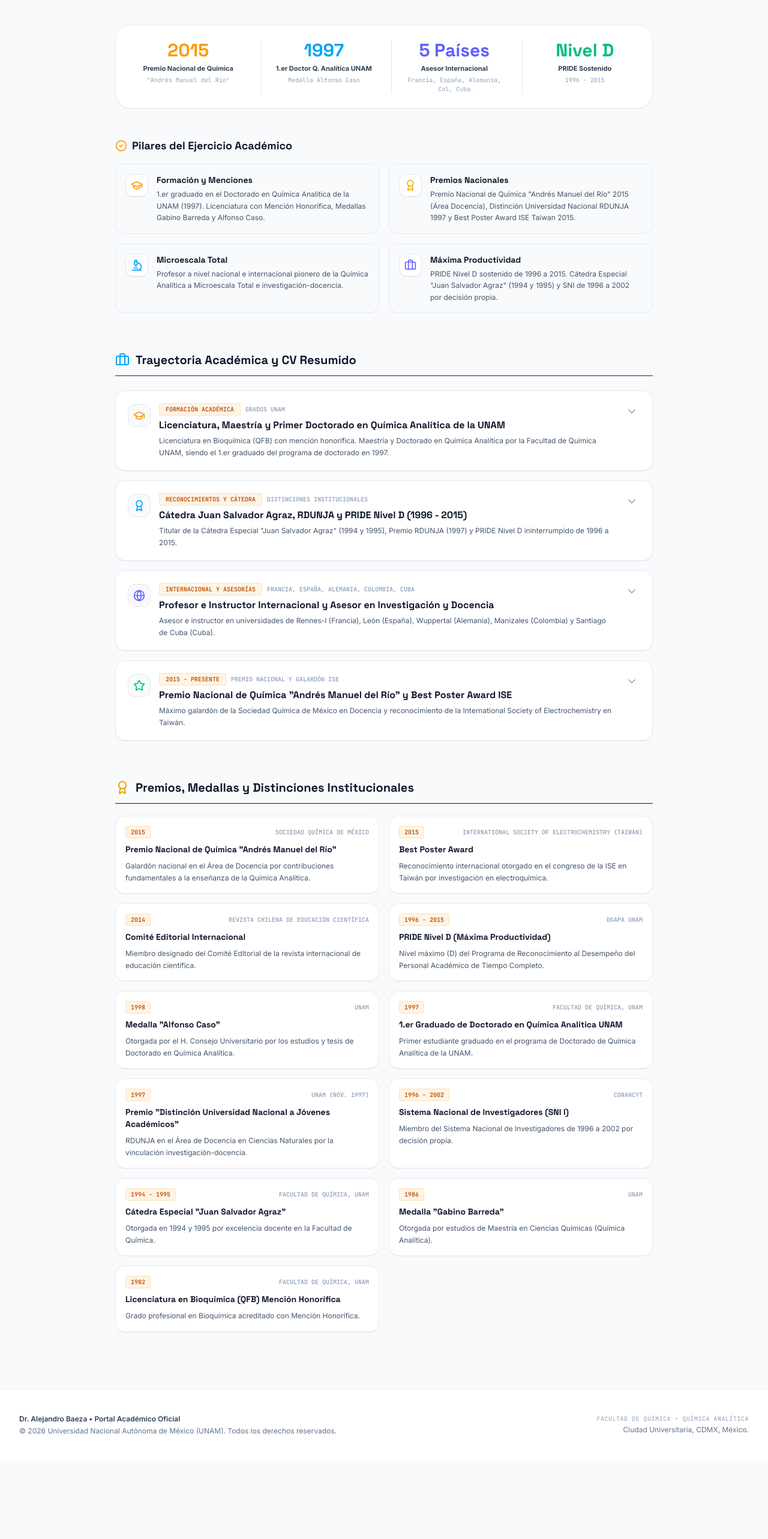
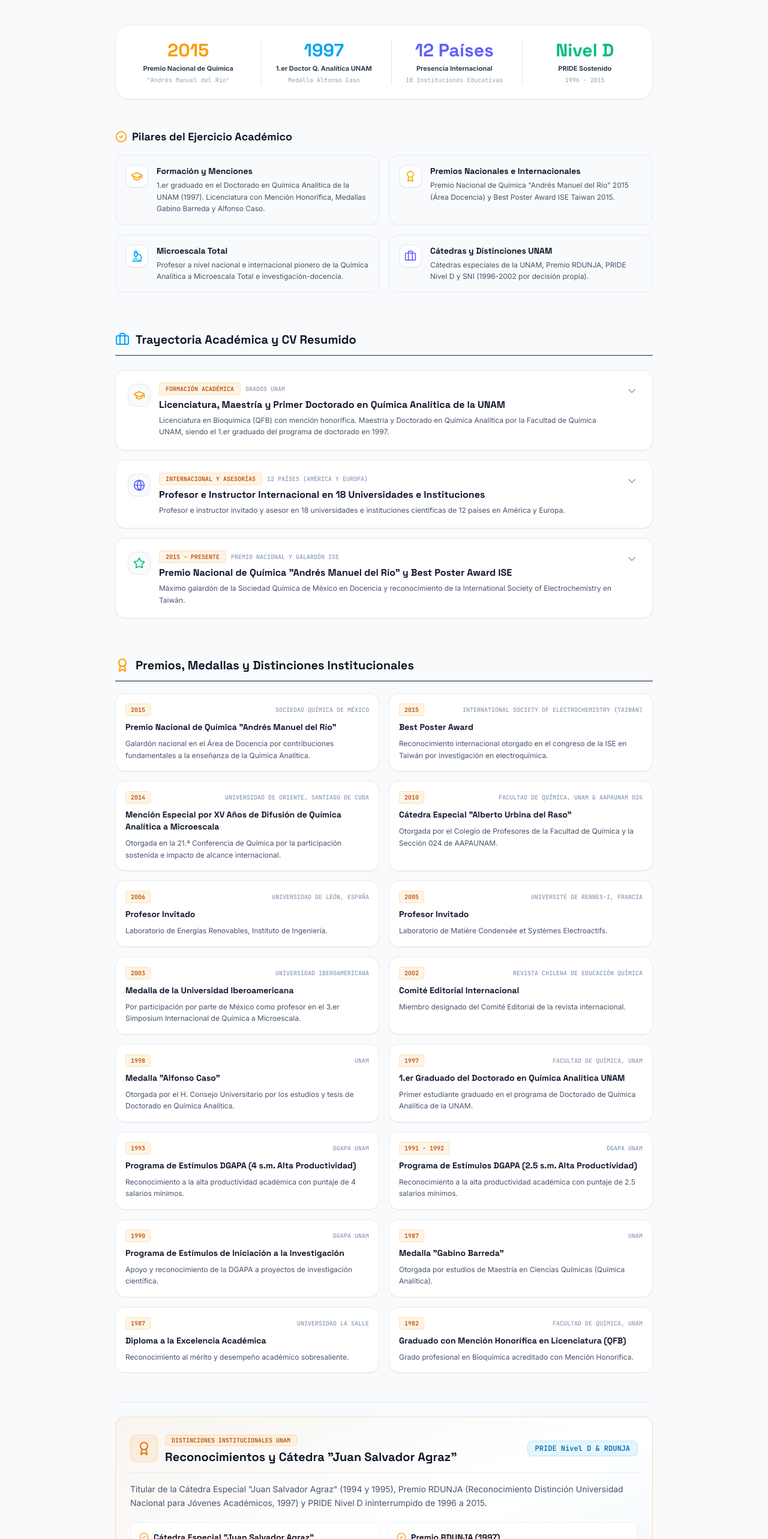
Before and after one commit to alex-baeza/microelectrochem, a React (Vite) app: page / in a window 1280 px wide. Shown: the part 1215-3781 px from the top of the page at 60% size. Before the commit the page ends 3649 px from the top, so only its background shows below. Built offline with nearby package versions, Linux system fonts and the light colour scheme.

Commit message:
agregando foto perfil, actualizando premios y paises

```diff
--- a/src/components/AboutProfile.tsx
+++ b/src/components/AboutProfile.tsx
@@ -4,9 +4,9 @@ import { Award, GraduationCap, Briefcase, Microscope, BookOpen, Sparkles, Chevro
 
 const HIGHLIGHTS = [
   { icon: <GraduationCap className="h-5 w-5 text-amber-500" />, title: 'Formación y Menciones', text: '1.er graduado en el Doctorado en Química Analítica de la UNAM (1997). Licenciatura con Mención Honorífica, Medallas Gabino Barreda y Alfonso Caso.' },
-  { icon: <Award className="h-5 w-5 text-yellow-500" />, title: 'Premios Nacionales', text: 'Premio Nacional de Química "Andrés Manuel del Río" 2015 (Área Docencia), Distinción Universidad Nacional RDUNJA 1997 y Best Poster Award ISE Taiwan 2015.' },
+  { icon: <Award className="h-5 w-5 text-yellow-500" />, title: 'Premios Nacionales e Internacionales', text: 'Premio Nacional de Química "Andrés Manuel del Río" 2015 (Área Docencia) y Best Poster Award ISE Taiwan 2015.' },
   { icon: <Microscope className="h-5 w-5 text-sky-500" />, title: 'Microescala Total', text: 'Profesor a nivel nacional e internacional pionero de la Química Analítica a Microescala Total e investigación-docencia.' },
-  { icon: <Briefcase className="h-5 w-5 text-indigo-500" />, title: 'Máxima Productividad', text: 'PRIDE Nivel D sostenido de 1996 a 2015. Cátedra Especial "Juan Salvador Agraz" (1994 y 1995) y SNI de 1996 a 2002 por decisión propia.' }
+  { icon: <Briefcase className="h-5 w-5 text-indigo-500" />, title: 'Cátedras y Distinciones UNAM', text: 'Cátedras especiales de la UNAM, Premio RDUNJA, PRIDE Nivel D y SNI (1996-2002 por decisión propia).' }
 ];
 
 const SEMBLANZA_PERIODS = [
@@ -24,35 +24,27 @@ const SEMBLANZA_PERIODS = [
     ]
   },
   {
-    id: 'catedra-premios',
-    period: 'Reconocimientos y Cátedra',
-    badge: 'Distinciones Institucionales',
-    title: 'Cátedra Juan Salvador Agraz, RDUNJA y PRIDE Nivel D (1996 - 2015)',
-    icon: <Award className="h-5 w-5 text-sky-500" />,
-    summary: 'Titular de la Cátedra Especial "Juan Salvador Agraz" (1994 y 1995), Premio RDUNJA (1997) y PRIDE Nivel D ininterrumpido de 1996 a 2015.',
-    details: [
-      'Titular de la Cátedra Especial "Juan Salvador Agraz" en 1994 y 1995 por excelencia en docencia en la Facultad de Química.',
-      'Premio "Distinción Universidad Nacional a Jóvenes Académicos" (RDUNJA) en el área de Docencia en Ciencias Naturales en noviembre de 1997.',
-      'Sostenido en el programa de máxima productividad académica: PRIDE Nivel D desde 1996 hasta 2015.',
-      'Miembro del Sistema Nacional de Investigadores (SNI Nivel I) de 1996 a 2002 por decisión propia.'
-    ]
-  },
-  {
     id: 'proyeccion-internacional',
     period: 'Internacional y Asesorías',
-    badge: 'Francia, España, Alemania, Colombia, Cuba',
-    title: 'Profesor e Instructor Internacional y Asesor en Investigación y Docencia',
+    badge: '12 Países (América y Europa)',
+    title: 'Profesor e Instructor Internacional en 18 Universidades e Instituciones',
     icon: <Globe className="h-5 w-5 text-indigo-500" />,
-    summary: 'Asesor e instructor en universidades de Rennes-I (Francia), León (España), Wuppertal (Alemania), Manizales (Colombia) y Santiago de Cuba (Cuba).',
+    summary: 'Profesor e instructor invitado y asesor en 18 universidades e instituciones científicas de 12 países en América y Europa.',
     details: [
-      'Profesor reconocido a nivel nacional e internacional de Química Analítica a Microescala Total.',
-      'Ha fungido como Asesor en Investigación y Docencia en instituciones de gran prestigio internacional:',
-      '• Université de Rennes-I (Francia)',
-      '• Universidad de León (España)',
-      '• Bergische Universität Wuppertal (Alemania)',
-      '• Universidad de Manizales (Colombia)',
-      '• Universidad de Oriente (Santiago de Cuba, Cuba)',
-      '2014: Nombrado Miembro del Comité Editorial de la Revista Chilena de Educación Científica.'
+      'Profesor e instructor reconocido de Química Analítica a Microescala Total y Electroquímica en 18 instituciones académicas internacionales:',
+      '• Cuba: Universidad de La Habana, Universidad Central de Las Villas y Universidad de Oriente (Santiago de Cuba)',
+      '• Colombia: Universidad Católica (Pereira), Universidad de Córdoba (Montería), Universidad de Medellín, Universidad de Caldas (Manizales) y Universidad del Quindío (Armenia)',
+      '• Perú: Universidad de Lima',
+      '• Chile: Universidad de Ciencias de la Educación (Santiago)',
+      '• Argentina: Universidad de Córdoba',
+      '• Uruguay: Universidad Oriental del Uruguay (Montevideo)',
+      '• Ecuador: Universidad Central del Ecuador (Quito)',
+      '• Guatemala: Universidad San Carlos',
+      '• Francia: Université de Rennes-I',
+      '• España: Instituto de Investigación de Recursos Naturales (León)',
+      '• Alemania: Bergische Universität (Wuppertal)',
+      '• México: Centro Internacional de Mejoramiento de Maíz y Trigo (CIMMYT, Chapingo) y UNAM',
+      '2002-2014: Miembro del Comité Editorial de la Revista Chilena de Educación Química.'
     ]
   },
   {
@@ -72,15 +64,20 @@ const SEMBLANZA_PERIODS = [
 const AWARDS_LIST = [
   { year: '2015', name: 'Premio Nacional de Química "Andrés Manuel del Río"', entity: 'Sociedad Química de México', desc: 'Galardón nacional en el Área de Docencia por contribuciones fundamentales a la enseñanza de la Química Analítica.' },
   { year: '2015', name: 'Best Poster Award', entity: 'International Society of Electrochemistry (Taiwan)', desc: 'Reconocimiento internacional otorgado en el congreso de la ISE en Taiwán por investigación en electroquímica.' },
-  { year: '2014', name: 'Comité Editorial Internacional', entity: 'Revista Chilena de Educación Científica', desc: 'Miembro designado del Comité Editorial de la revista internacional de educación científica.' },
-  { year: '1996 - 2015', name: 'PRIDE Nivel D (Máxima Productividad)', entity: 'DGAPA UNAM', desc: 'Nivel máximo (D) del Programa de Reconocimiento al Desempeño del Personal Académico de Tiempo Completo.' },
+  { year: '2014', name: 'Mención Especial por XV Años de Difusión de Química Analítica a Microescala', entity: 'Universidad de Oriente, Santiago de Cuba', desc: 'Otorgada en la 21.ª Conferencia de Química por la participación sostenida e impacto de alcance internacional.' },
+  { year: '2010', name: 'Cátedra Especial "Alberto Urbina del Raso"', entity: 'Facultad de Química, UNAM & AAPAUNAM 024', desc: 'Otorgada por el Colegio de Profesores de la Facultad de Química y la Sección 024 de AAPAUNAM.' },
+  { year: '2006', name: 'Profesor Invitado', entity: 'Universidad de León, España', desc: 'Laboratorio de Energías Renovables, Instituto de Ingeniería.' },
+  { year: '2005', name: 'Profesor Invitado', entity: 'Université de Rennes-I, Francia', desc: 'Laboratorio de Matière Condensée et Systèmes Electroactifs.' },
+  { year: '2003', name: 'Medalla de la Universidad Iberoamericana', entity: 'Universidad Iberoamericana', desc: 'Por participación por parte de México como profesor en el 3.er Simposium Internacional de Química a Microescala.' },
+  { year: '2002', name: 'Comité Editorial Internacional', entity: 'Revista Chilena de Educación Química', desc: 'Miembro designado del Comité Editorial de la revista internacional.' },
   { year: '1998', name: 'Medalla "Alfonso Caso"', entity: 'UNAM', desc: 'Otorgada por el H. Consejo Universitario por los estudios y tesis de Doctorado en Química Analítica.' },
-  { year: '1997', name: '1.er Graduado de Doctorado en Química Analítica UNAM', entity: 'Facultad de Química, UNAM', desc: 'Primer estudiante graduado en el programa de Doctorado de Química Analítica de la UNAM.' },
-  { year: '1997', name: 'Premio "Distinción Universidad Nacional a Jóvenes Académicos"', entity: 'UNAM (Nov. 1997)', desc: 'RDUNJA en el Área de Docencia en Ciencias Naturales por la vinculación investigación-docencia.' },
-  { year: '1996 - 2002', name: 'Sistema Nacional de Investigadores (SNI I)', entity: 'CONAHCYT', desc: 'Miembro del Sistema Nacional de Investigadores de 1996 a 2002 por decisión propia.' },
-  { year: '1994 - 1995', name: 'Cátedra Especial "Juan Salvador Agraz"', entity: 'Facultad de Química, UNAM', desc: 'Otorgada en 1994 y 1995 por excelencia docente en la Facultad de Química.' },
-  { year: '1986', name: 'Medalla "Gabino Barreda"', entity: 'UNAM', desc: 'Otorgada por estudios de Maestría en Ciencias Químicas (Química Analítica).' },
-  { year: '1982', name: 'Licenciatura en Bioquímica (QFB) Mención Honorífica', entity: 'Facultad de Química, UNAM', desc: 'Grado profesional en Bioquímica acreditado con Mención Honorífica.' }
+  { year: '1997', name: '1.er Graduado del Doctorado en Química Analítica UNAM', entity: 'Facultad de Química, UNAM', desc: 'Primer estudiante graduado en el programa de Doctorado de Química Analítica de la UNAM.' },
+  { year: '1993', name: 'Programa de Estímulos DGAPA (4 s.m. Alta Productividad)', entity: 'DGAPA UNAM', desc: 'Reconocimiento a la alta productividad académica con puntaje de 4 salarios mínimos.' },
+  { year: '1991 - 1992', name: 'Programa de Estímulos DGAPA (2.5 s.m. Alta Productividad)', entity: 'DGAPA UNAM', desc: 'Reconocimiento a la alta productividad académica con puntaje de 2.5 salarios mínimos.' },
+  { year: '1990', name: 'Programa de Estímulos de Iniciación a la Investigación', entity: 'DGAPA UNAM', desc: 'Apoyo y reconocimiento de la DGAPA a proyectos de investigación científica.' },
+  { year: '1987', name: 'Medalla "Gabino Barreda"', entity: 'UNAM', desc: 'Otorgada por estudios de Maestría en Ciencias Químicas (Química Analítica).' },
+  { year: '1987', name: 'Diploma a la Excelencia Académica', entity: 'Universidad La Salle', desc: 'Reconocimiento al mérito y desempeño académico sobresaliente.' },
+  { year: '1982', name: 'Graduado con Mención Honorífica en Licenciatura (QFB)', entity: 'Facultad de Química, UNAM', desc: 'Grado profesional en Bioquímica acreditado con Mención Honorífica.' }
 ];
 
 export default function AboutProfile() {
@@ -114,9 +111,9 @@ export default function AboutProfile() {
             <span className="block text-[10px] font-mono text-slate-400">Medalla Alfonso Caso</span>
           </div>
           <div className="space-y-1 md:border-l border-slate-200 dark:border-slate-800 md:pl-4">
-            <span className="block text-2xl md:text-3xl font-display font-black text-indigo-500">5 Países</span>
-            <span className="block text-[11px] font-sans font-bold text-slate-700 dark:text-slate-300">Asesor Internacional</span>
-            <span className="block text-[10px] font-mono text-slate-400">Francia, España, Alemania, Col, Cuba</span>
+            <span className="block text-2xl md:text-3xl font-display font-black text-indigo-500">12 Países</span>
+            <span className="block text-[11px] font-sans font-bold text-slate-700 dark:text-slate-300">Presencia Internacional</span>
+            <span className="block text-[10px] font-mono text-slate-400">18 Instituciones Educativas</span>
           </div>
           <div className="space-y-1 border-l border-slate-200 dark:border-slate-800 pl-4">
             <span className="block text-2xl md:text-3xl font-display font-black text-emerald-500">Nivel D</span>
@@ -257,6 +254,76 @@ export default function AboutProfile() {
         </div>
       </div>
 
+      {/* 6. Reconocimientos y Cátedras Institucionales (Sección independiente al final) */}
+      <div className="space-y-4 pt-6 border-t border-slate-200/80 dark:border-slate-800">
+        <div className="p-5 sm:p-6 bg-gradient-to-br from-amber-500/5 via-white to-sky-500/5 dark:from-amber-500/10 dark:via-slate-900 dark:to-sky-500/10 border border-amber-500/30 dark:border-amber-500/30 rounded-2xl shadow-2xs space-y-4">
+          <div className="flex flex-wrap items-center justify-between gap-2 border-b pb-3 border-slate-200/80 dark:border-slate-800">
+            <div className="flex items-center space-x-3">
+              <div className="p-2.5 bg-amber-500/10 text-amber-600 dark:text-amber-400 rounded-xl border border-amber-500/20 shrink-0">
+                <Award className="h-6 w-6" />
+              </div>
+              <div>
+                <span className="px-2.5 py-0.5 bg-amber-500/10 text-amber-700 dark:text-amber-400 font-mono text-[10px] font-extrabold uppercase rounded border border-amber-500/20">
+                  Distinciones Institucionales UNAM
+                </span>
+                <h4 className="font-display font-black text-lg sm:text-xl text-slate-900 dark:text-slate-50 mt-1">
+                  Reconocimientos y Cátedra "Juan Salvador Agraz"
+                </h4>
+              </div>
+            </div>
+            <span className="px-3 py-1 bg-sky-500/10 text-sky-700 dark:text-sky-400 font-mono text-xs font-bold rounded-lg border border-sky-500/20">
+              PRIDE Nivel D & RDUNJA
+            </span>
+          </div>
+
+          <p className="text-xs sm:text-sm text-slate-600 dark:text-slate-300 font-sans leading-relaxed">
+            Titular de la Cátedra Especial "Juan Salvador Agraz" (1994 y 1995), Premio RDUNJA (Reconocimiento Distinción Universidad Nacional para Jóvenes Académicos, 1997) y PRIDE Nivel D ininterrumpido de 1996 a 2015.
+          </p>
+
+          <div className="grid grid-cols-1 md:grid-cols-2 gap-3 pt-1">
+            <div className="p-3.5 bg-white/80 dark:bg-slate-950/60 rounded-xl border border-slate-200/60 dark:border-slate-800 space-y-1">
+              <h5 className="font-display font-bold text-xs sm:text-sm text-slate-900 dark:text-slate-100 flex items-center">
+                <CheckCircle2 className="h-4 w-4 mr-2 text-amber-500 shrink-0" />
+                Cátedra Especial "Juan Salvador Agraz"
+              </h5>
+              <p className="text-xs text-slate-600 dark:text-slate-400 leading-relaxed pl-6">
+                Titular de la Cátedra Especial en 1994 y 1995 por excelencia en la labor docente en la Facultad de Química.
+              </p>
+            </div>
+
+            <div className="p-3.5 bg-white/80 dark:bg-slate-950/60 rounded-xl border border-slate-200/60 dark:border-slate-800 space-y-1">
+              <h5 className="font-display font-bold text-xs sm:text-sm text-slate-900 dark:text-slate-100 flex items-center">
+                <CheckCircle2 className="h-4 w-4 mr-2 text-amber-500 shrink-0" />
+                Premio RDUNJA (1997)
+              </h5>
+              <p className="text-xs text-slate-600 dark:text-slate-400 leading-relaxed pl-6">
+                Reconocimiento Distinción Universidad Nacional para Jóvenes Académicos en el área de Docencia en Ciencias Naturales.
+              </p>
+            </div>
+
+            <div className="p-3.5 bg-white/80 dark:bg-slate-950/60 rounded-xl border border-slate-200/60 dark:border-slate-800 space-y-1">
+              <h5 className="font-display font-bold text-xs sm:text-sm text-slate-900 dark:text-slate-100 flex items-center">
+                <CheckCircle2 className="h-4 w-4 mr-2 text-amber-500 shrink-0" />
+                PRIDE Nivel D (1996 - 2015)
+              </h5>
+              <p className="text-xs text-slate-600 dark:text-slate-400 leading-relaxed pl-6">
+                Sostenido en el nivel máximo (D) del Programa de Reconocimiento al Desempeño del Personal Académico de Tiempo Completo.
+              </p>
+            </div>
+
+            <div className="p-3.5 bg-white/80 dark:bg-slate-950/60 rounded-xl border border-slate-200/60 dark:border-slate-800 space-y-1">
+              <h5 className="font-display font-bold text-xs sm:text-sm text-slate-900 dark:text-slate-100 flex items-center">
+                <CheckCircle2 className="h-4 w-4 mr-2 text-amber-500 shrink-0" />
+                SNI Nivel I (1996 - 2002)
+              </h5>
+              <p className="text-xs text-slate-600 dark:text-slate-400 leading-relaxed pl-6">
+                Miembro del Sistema Nacional de Investigadores del CONAHCYT (Nivel I) de 1996 a 2002 por decisión propia.
+              </p>
+            </div>
+          </div>
+        </div>
+      </div>
+
     </div>
   );
 }
--- a/src/components/LabSection.tsx
+++ b/src/components/LabSection.tsx
@@ -182,11 +182,11 @@ export default function LabSection() {
                   title="Presencia en la República Mexicana:"
                   aria-label="Symbol map"
                   id="datawrapper-chart-lGI0N"
-                  src="https://datawrapper.dwcdn.net/lGI0N/2/"
+                  src="https://datawrapper.dwcdn.net/lGI0N/3/"
                   scrolling="no"
                   frameBorder="0"
                   style={{ width: '0', minWidth: '100%', border: 'none', minHeight: '520px' }}
-                  height="622"
+                  height="613"
                   data-external="1"
                 />
               </div>
@@ -214,13 +214,13 @@ export default function LabSection() {
               <div className="w-full bg-slate-50 dark:bg-slate-950/60 rounded-xl overflow-hidden p-2 border border-slate-100 dark:border-slate-850">
                 <iframe
                   title="Presencia Internacional:"
-                  aria-label="Choropleth map"
-                  id="datawrapper-chart-fY4XR"
-                  src="https://datawrapper.dwcdn.net/fY4XR/3/"
+                  aria-label="Mapa del símbolo"
+                  id="datawrapper-chart-EYrtu"
+                  src="https://datawrapper.dwcdn.net/EYrtu/3/"
                   scrolling="no"
                   frameBorder="0"
                   style={{ width: '0', minWidth: '100%', border: 'none', minHeight: '500px' }}
-                  height="517"
+                  height="614"
                   data-external="1"
                 />
               </div>
```
Also changed, not shown: public/images/prof_alejandro_baeza.jpg, public/images/prof_alejandro_baeza1.jpg (deleted).
